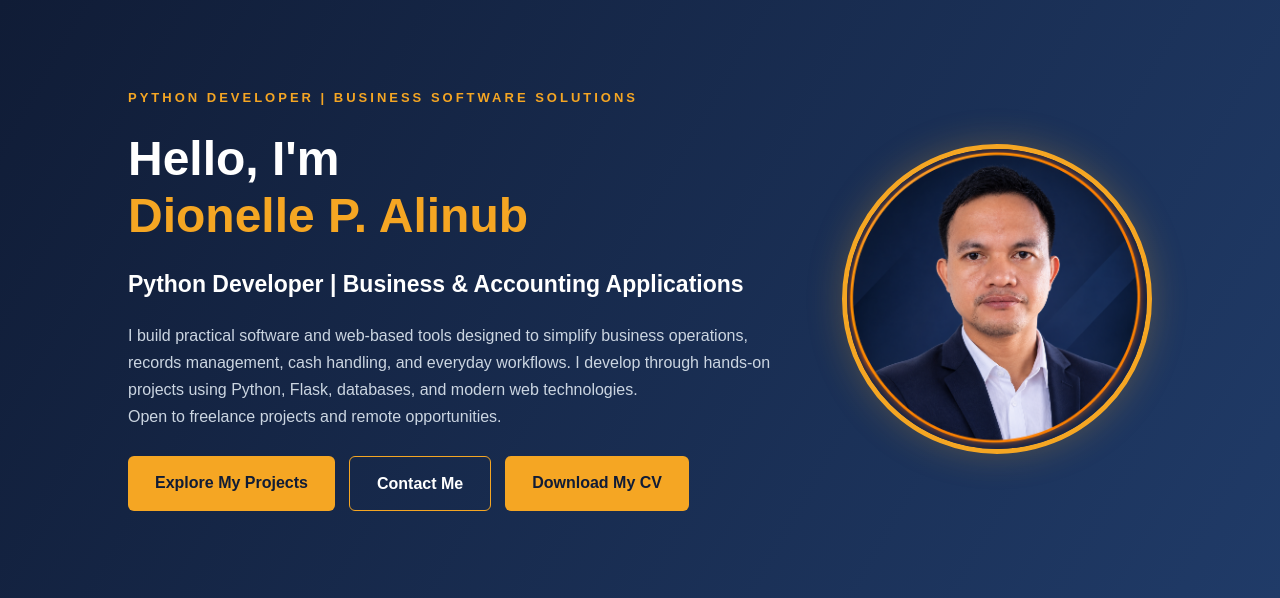
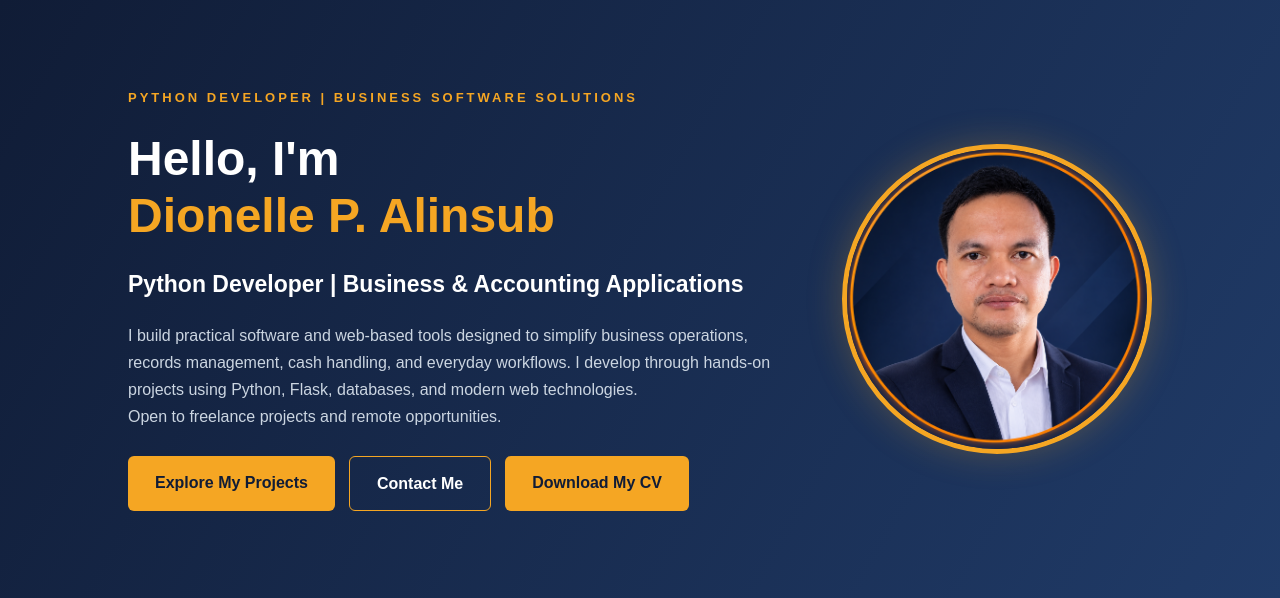
Before and after one commit to dionellealinsub/my-personal-portfolio, a Flask app: page / in a window 1280 px wide. Shown: the part 80-678 px from the top of the page. Run offline with Flask 3, Linux system fonts and the light colour scheme.

Commit message:
Correct surname to Alinsub

```diff
--- a/templates/index.html
+++ b/templates/index.html
@@ -4,10 +4,10 @@
 <head>
     <meta charset="UTF-8">
     <meta name="viewport" content="width=device-width, initial-scale=1.0">
-    <meta name="description" content="Portfolio of Dionelle P. Alinub, Python Developer building practical business and accounting applications.">
+    <meta name="description" content="Portfolio of Dionelle P. Alinsub, Python Developer building practical business and accounting applications.">
     <meta name="theme-color" content="#101c36">
 
-    <title>Dionelle P. Alinub | Python Developer</title>
+    <title>Dionelle P. Alinsub | Python Developer</title>
 
     <link rel="stylesheet" href="{{ url_for('static', filename='style.css') }}">
 </head>
@@ -32,7 +32,7 @@
     <div class="hero-content">
         <p class="welcome">PYTHON DEVELOPER | BUSINESS SOFTWARE SOLUTIONS</p>
 
-        <h1>Hello, I'm<br><span>Dionelle P. Alinub</span></h1>
+        <h1>Hello, I'm<br><span>Dionelle P. Alinsub</span></h1>
 
         <h2>Python Developer | Business & Accounting Applications</h2>
 
@@ -51,7 +51,7 @@
         <div class="hero-actions">
             <a href="#projects" class="btn">Explore My Projects</a>
             <a href="#contact" class="btn btn-outline">Contact Me</a>
-            <a href="{{ url_for('static', filename='Dionelle_Alinub_CV.pdf') }}"
+            <a href="{{ url_for('static', filename='Dionelle_Alinsub_CV.pdf') }}"
                class="btn"
                download>
                 Download My CV
@@ -62,7 +62,7 @@
     <div class="profile-container">
         <img
             src="{{ url_for('static', filename='profile.png') }}"
-            alt="Dionelle P. Alinub"
+            alt="Dionelle P. Alinsub"
             class="profile-photo"
         >
     </div>
@@ -506,7 +506,7 @@
     <div class="contact-grid">
 
         <a href="mailto:dionelle.alinsub86@gmail.com" class="contact-card">
-            <span class="contact-icon">✉</span>
+            <span class="contact-icon">&#9993;</span>
             <h3>Email</h3>
             <p>dionelle.alinsub86@gmail.com</p>
         </a>
@@ -523,7 +523,7 @@
         </a>
 
         <a href="tel:+639106888122" class="contact-card">
-            <span class="contact-icon">☎</span>
+            <span class="contact-icon">&#9742;</span>
             <h3>Mobile</h3>
             <p>+639106888122</p>
         </a>
@@ -534,7 +534,7 @@
             rel="noopener noreferrer"
             class="contact-card"
         >
-            <span class="contact-icon">◉</span>
+            <span class="contact-icon">&#9673;</span>
             <h3>WhatsApp</h3>
             <p>+639106888122</p>
         </a>
@@ -545,7 +545,7 @@
 <!-- FOOTER -->
 <footer>
     <p>
-        © 2026 Dionelle P. Alinub.
+        © 2026 Dionelle P. Alinsub.
         Built with continuous learning and passion.
     </p>
 </footer>
```
Also changed, not shown: 2 other files.
